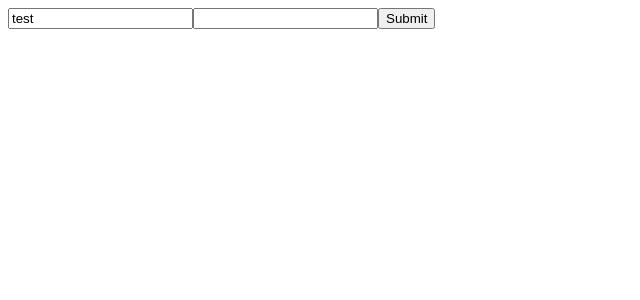
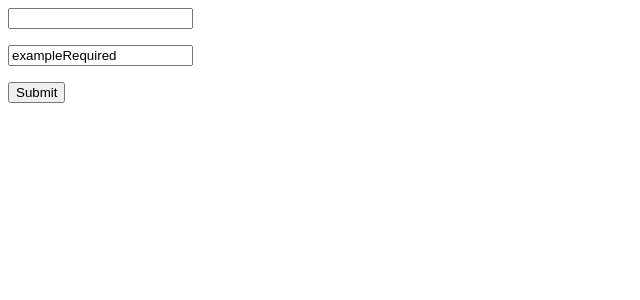
Before and after one commit to mkt-engr/vite-react-hook-form-zod, a React (Vite) app: page / in a window 1280 px wide. Shown: the top 300 px of the page, without its empty margins (0-640 px from the left). Built offline with nearby package versions, Linux system fonts and the light colour scheme.

Commit message:
watchとregister

```diff
--- a/src/App.tsx
+++ b/src/App.tsx
@@ -12,16 +12,39 @@ const App = () => {
     handleSubmit,
     watch,
     formState: { errors },
-  } = useForm<Inputs>();
-
+  } = useForm<Inputs>({
+    defaultValues: {
+      example: "",
+      exampleRequired: "exampleRequired",
+    },
+  });
+  console.log(errors);
   const onSubmit: SubmitHandler<Inputs> = (data) => console.log(data);
 
-  console.log(watch("example"));
+  const exampleOutPut = watch("example");
   return (
     <form onSubmit={handleSubmit(onSubmit)}>
-      <input defaultValue={"test"} {...register("example")} />
-      <input {...(register("exampleRequired"), { required: true })} />
-      {errors.exampleRequired && <span>This field is required</span>}
+      <input
+        {...register("example", {
+          required: "Must",
+          minLength: {
+            value: 4,
+            message: "Min length is 5",
+          },
+        })}
+      />
+      <p>{errors.example?.message}</p>
+      <p>{exampleOutPut}</p>
+      <input
+        {...register("exampleRequired", {
+          required: "Must",
+          maxLength: {
+            value: 5,
+            message: "Max length is 5",
+          },
+        })}
+      />
+      <p>{errors.exampleRequired?.message}</p>
       <input type="submit" />
     </form>
   );
```
